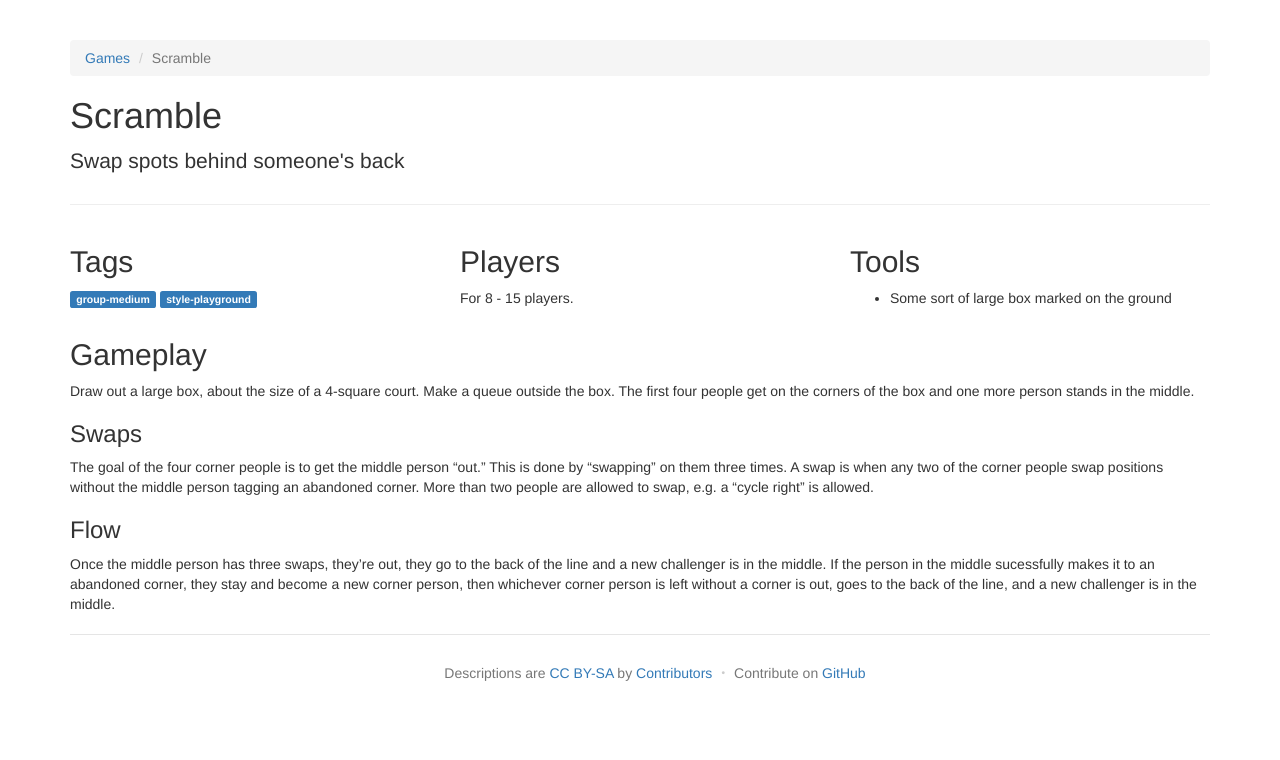
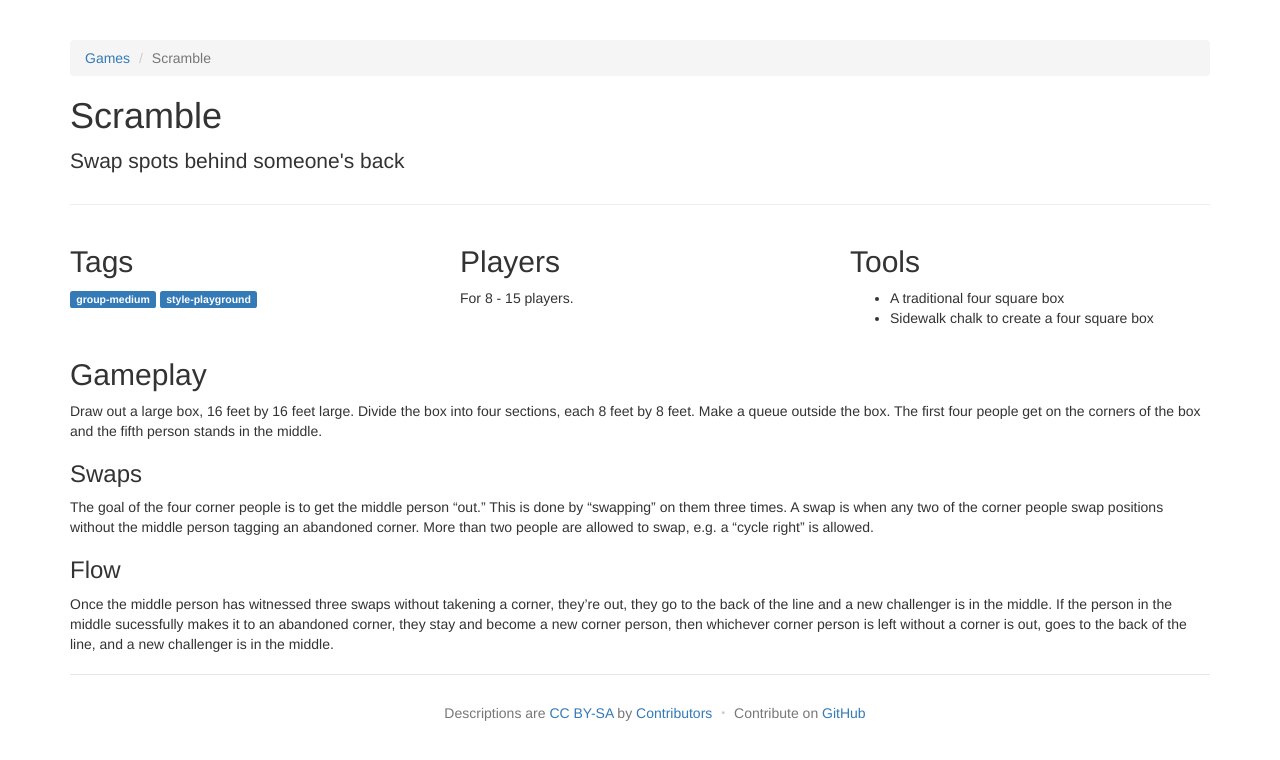
Before and after one commit to davidselassie/games, a Jekyll site: the page built from _posts/2014-12-16-scramble.md, in a window 1280 px wide. Shown: the top 760 px of the page. Built offline with Jekyll 4.4.1, drawn with Linux system fonts in a browser that asks for light colours.

Commit message:
Clarifcations

```diff
--- a/_posts/2014-12-16-scramble.md
+++ b/_posts/2014-12-16-scramble.md
@@ -5,12 +5,13 @@ tags: group-medium style-playground
 oneliner: Swap spots behind someone's back
 players: 8 - 15
 tools:
-  - Some sort of large box marked on the ground
+  - A traditional four square box
+  - Sidewalk chalk to create a four square box
 ---
-Draw out a large box, about the size of a 4-square court. Make a queue outside the box. The first four people get on the corners of the box and one more person stands in the middle.
+Draw out a large box, 16 feet by 16 feet large. Divide the box into four sections, each 8 feet by 8 feet. Make a queue outside the box. The first four people get on the corners of the box and the fifth person stands in the middle.
 
 ### Swaps
 The goal of the four corner people is to get the middle person "out." This is done by "swapping" on them three times. A swap is when any two of the corner people swap positions without the middle person tagging an abandoned corner. More than two people are allowed to swap, e.g. a "cycle right" is allowed.
 
 ### Flow
-Once the middle person has three swaps, they're out, they go to the back of the line and a new challenger is in the middle. If the person in the middle sucessfully makes it to an abandoned corner, they stay and become a new corner person, then whichever corner person is left without a corner is out, goes to the back of the line, and a new challenger is in the middle.
+Once the middle person has witnessed three swaps without takening a corner, they're out, they go to the back of the line and a new challenger is in the middle. If the person in the middle sucessfully makes it to an abandoned corner, they stay and become a new corner person, then whichever corner person is left without a corner is out, goes to the back of the line, and a new challenger is in the middle.
```
